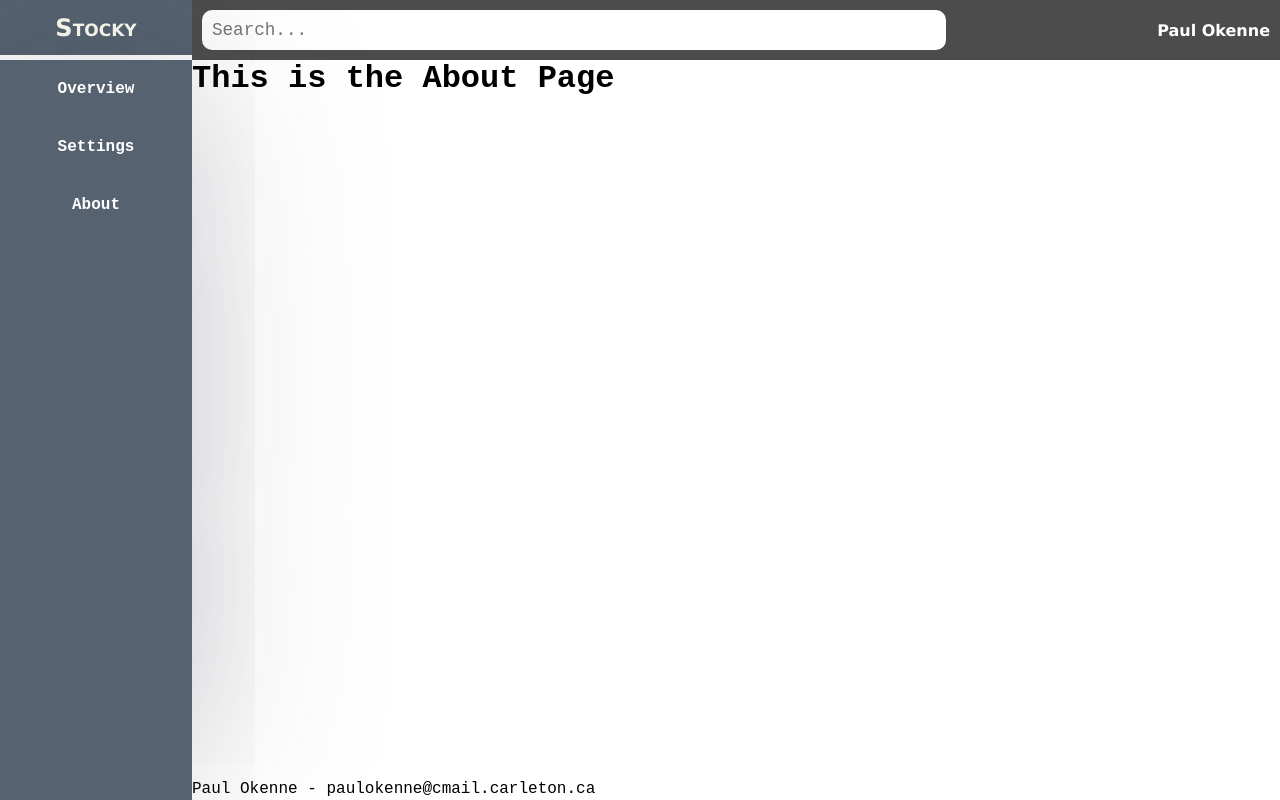
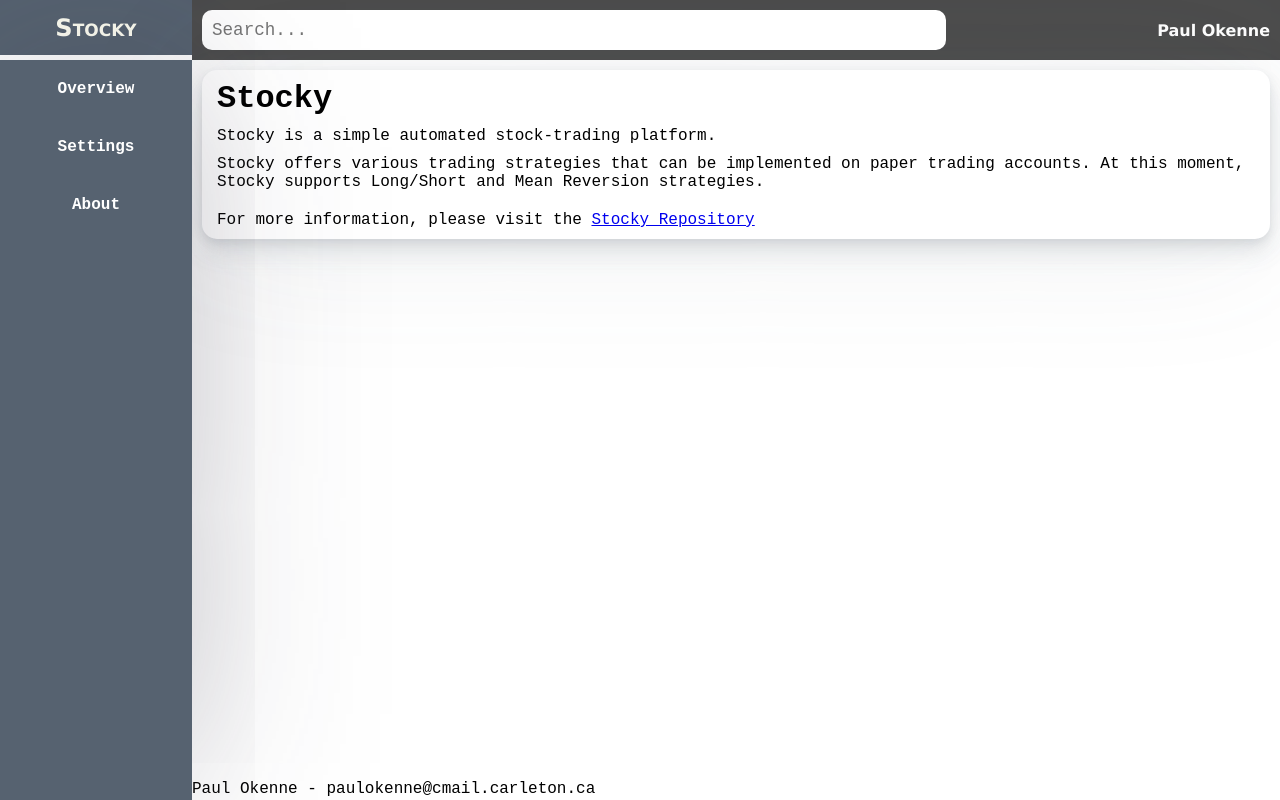
Before and after one commit to TheUcheojor/stocky, a React (Create React App) app in the folder stocky-frontend/: page /about in a window 1280 px wide. Built offline with nearby package versions, Linux system fonts and the light colour scheme.

Commit message:
feat: add about page information

```diff
--- a/stocky-frontend/src/pages/AboutPage.js
+++ b/stocky-frontend/src/pages/AboutPage.js
@@ -2,7 +2,26 @@ import React from 'react'
 
 const AboutPage=()=>(
     <div id='content'>
-         <h1>This is the About Page</h1>
+
+
+        <div className="container" style={{textAlign:'left'}}>
+            <h1>Stocky</h1>
+            <p style={{marginTop:'10px'}}>
+                Stocky is a simple automated stock-trading platform.
+            </p>
+            <p style={{marginTop:'10px'}}>
+
+                Stocky offers various trading strategies that can be implemented on paper trading accounts. At this moment, Stocky supports Long/Short and Mean Reversion strategies.
+            </p>
+
+            <p style={{marginTop:'20px'}}>
+                For more information, please visit the <a target="_blank" href="https://github.com/TheUcheojor/stocky">Stocky Repository </a>
+            </p>
+
+        </div>
+
+
+
 
     </div>
 
```
